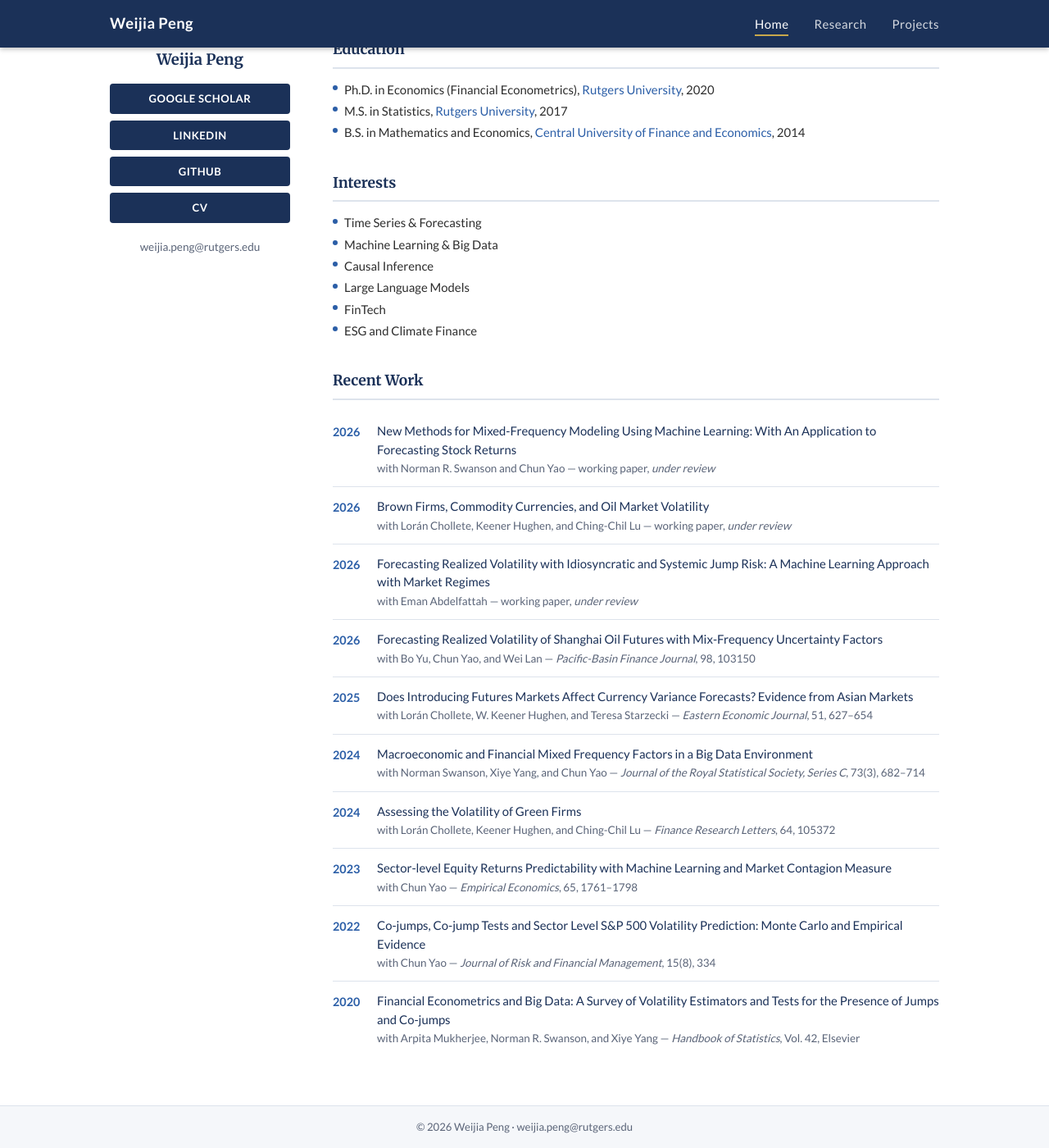
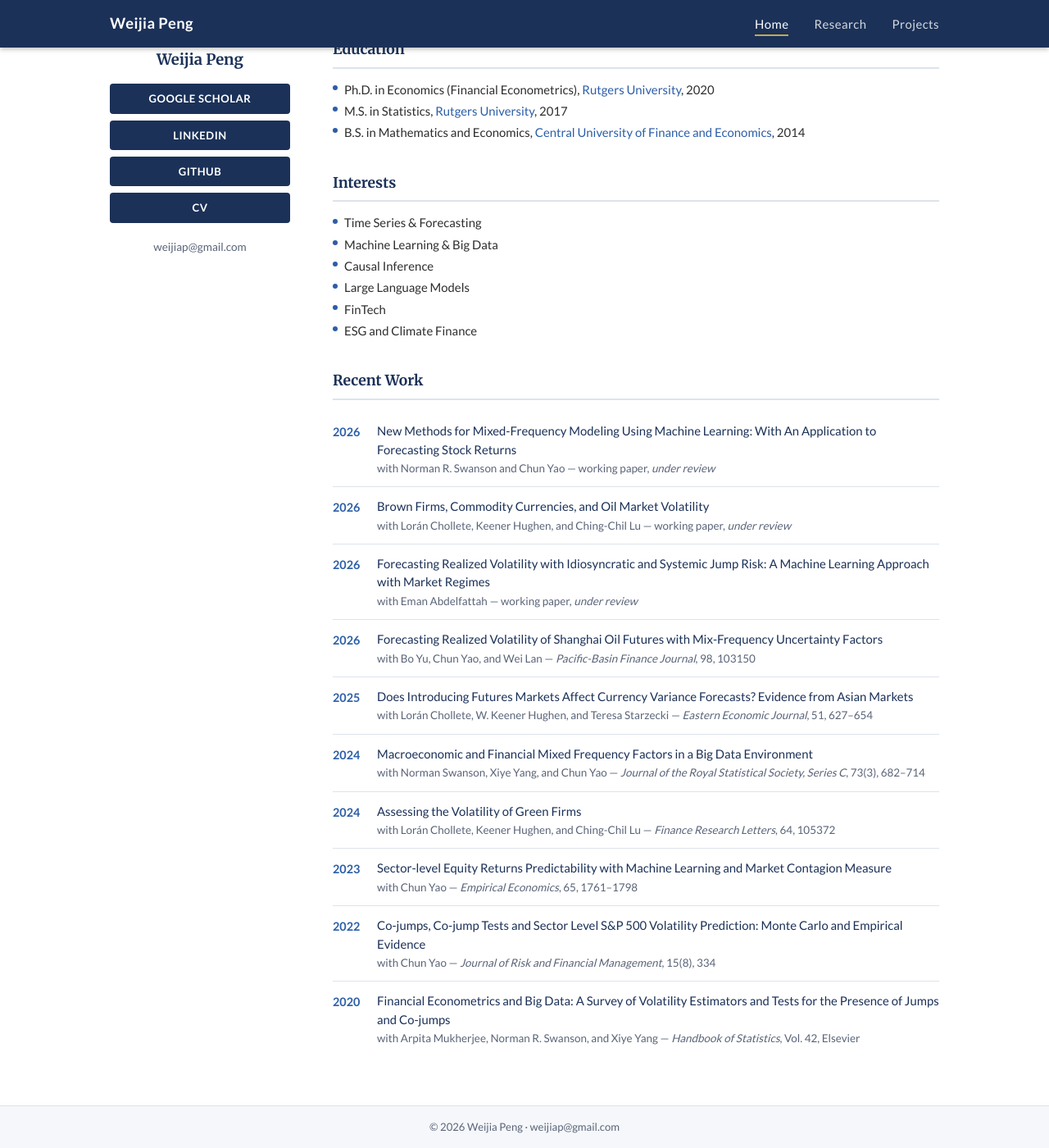
Before and after one commit to weijiap/weijiap.github.io, a Jekyll site: the page built from index.html, in a window 1280 px wide and 1400 px high, scrolled down 245 px. Shown: the whole window at 82% size. Built offline with Jekyll 4.4.1, drawn with Linux system fonts in a browser that asks for light colours.

Commit message:
Update contact email to weijiap@gmail.com
Co-Authored-By: Claude Sonnet 4.6 <noreply@anthropic.com>

```diff
--- a/_config.yml
+++ b/_config.yml
@@ -1,5 +1,5 @@
 title: Weijia Peng
-email: weijia.peng@rutgers.edu
+email: weijiap@gmail.com
 description: >-
   Assistant Professor of Business Analytics and Finance,
   Jack Welch College of Business, Sacred Heart University
--- a/index.html
+++ b/index.html
@@ -31,7 +31,7 @@ title: Home
       {% endif %}
     </div>
     <div class="profile-email">
-      <a href="mailto:weijia.peng@rutgers.edu">weijia.peng@rutgers.edu</a>
+      <a href="mailto:weijiap@gmail.com">weijiap@gmail.com</a>
     </div>
   </div>
 
```
